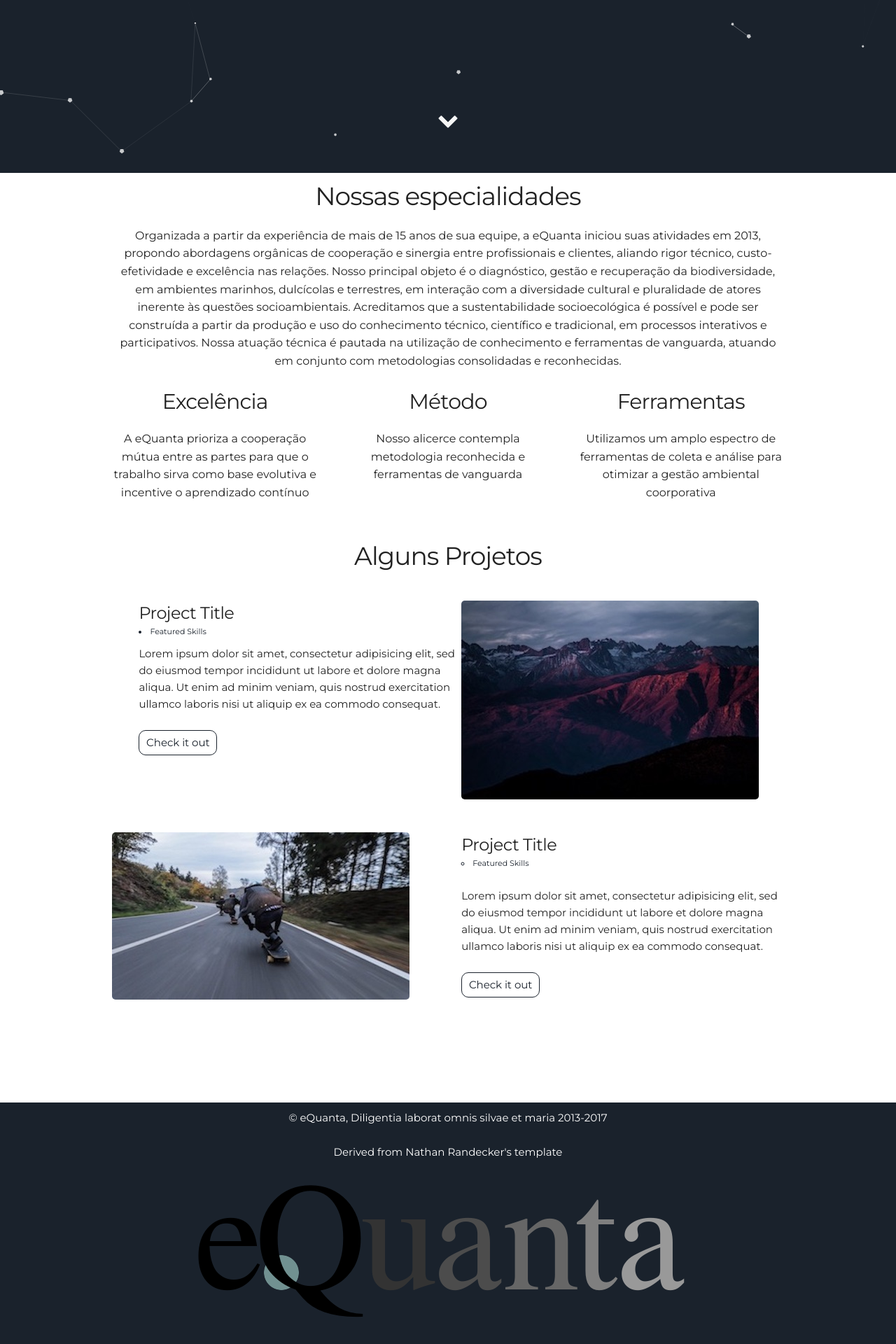
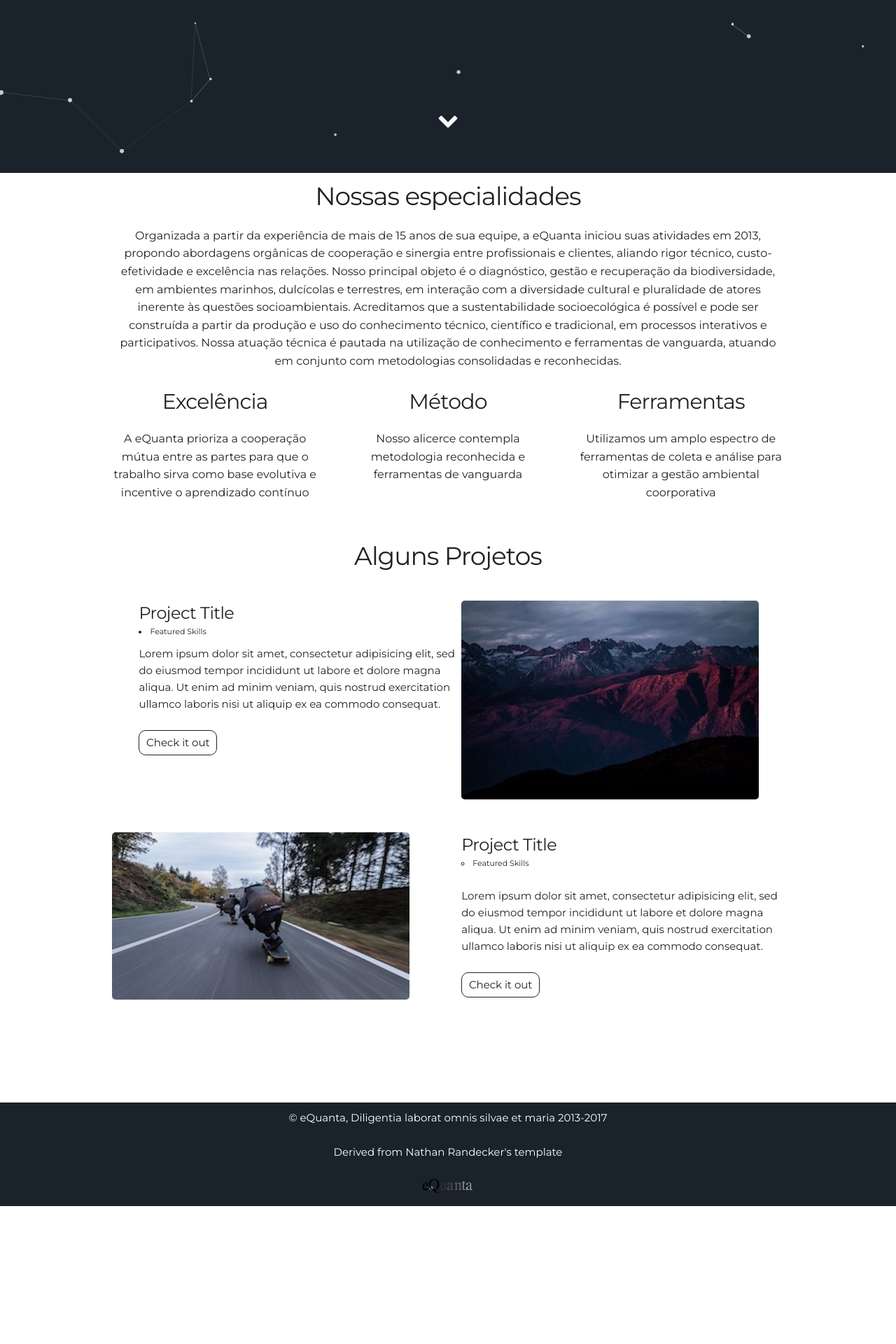
Before and after one commit to leroy1977/eQ1, a Jekyll site: the page built from index.html, in a window 1280 px wide. Shown: the part 660-2580 px from the top of the page at 70% size. Built offline with Jekyll 4.4.1, drawn with Linux system fonts in a browser that asks for light colours; after the commit the page ends 2383 px from its top, so only the background shows below that.

Commit message:
Update footer.html

```diff
--- a/_includes/footer.html
+++ b/_includes/footer.html
@@ -1,7 +1,7 @@
 <footer class="footer">
     <p>&copy; {{site.username}}, {{site.description}}  2013-2017</p>
     <p>Derived from <!--<a href="https://nrandecker.github.io"> --> Nathan Randecker's template <!--</a> --></p>
-    <img alt="logo" src="{{ "/assets/img/logo.png" | prepend: site.baseurl }}" />
+    <img alt="logo" src="{{ "/assets/img/logo_small.png" | prepend: site.baseurl }}" />
 </footer>
 <script src="//cdn.jsdelivr.net/particles.js/2.0.0/particles.min.js"></script>
 <script src="{{ "/assets/js/sweet-scroll.min.js" | prepend: site.baseurl }}"></script>
```
